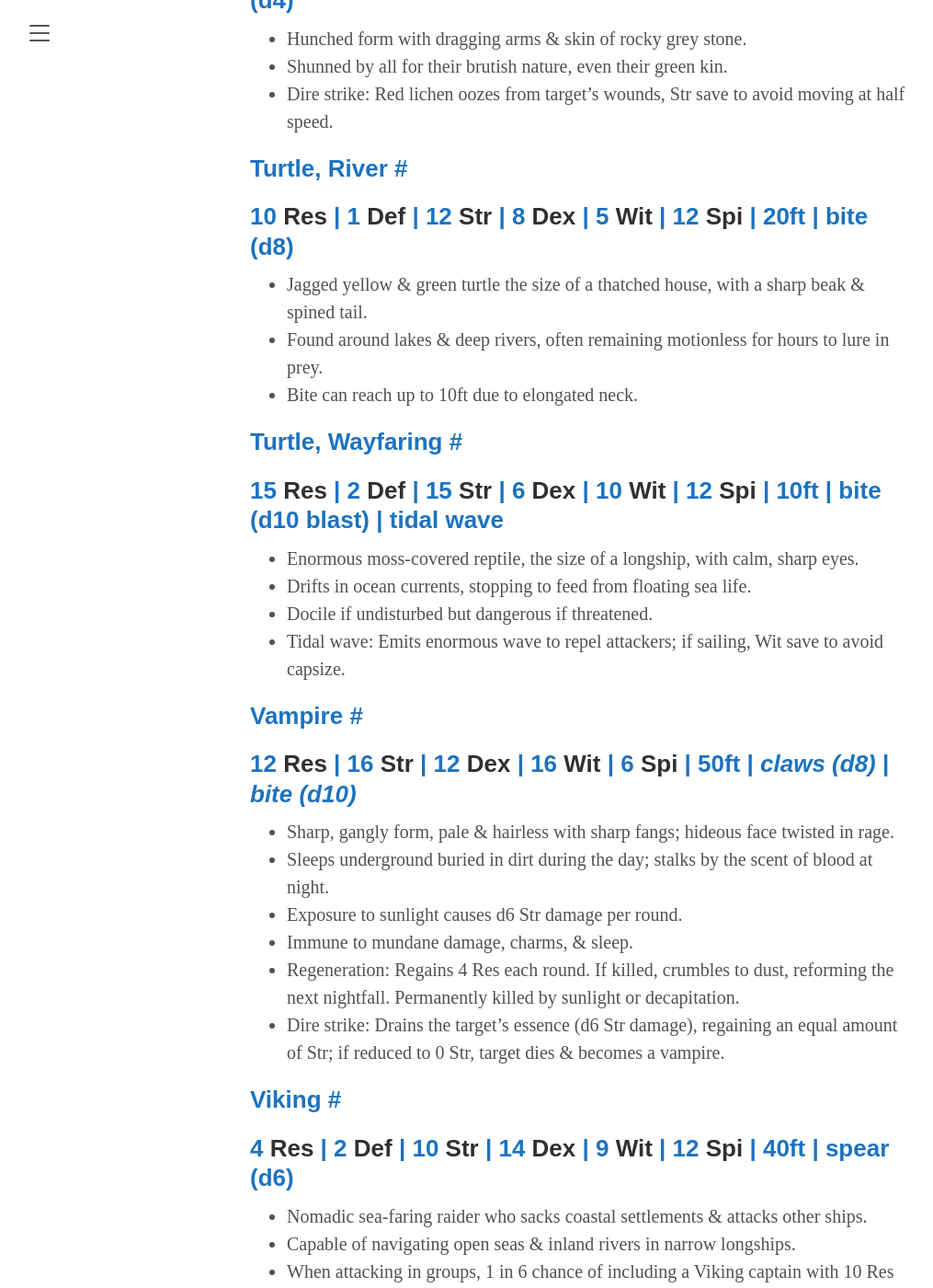
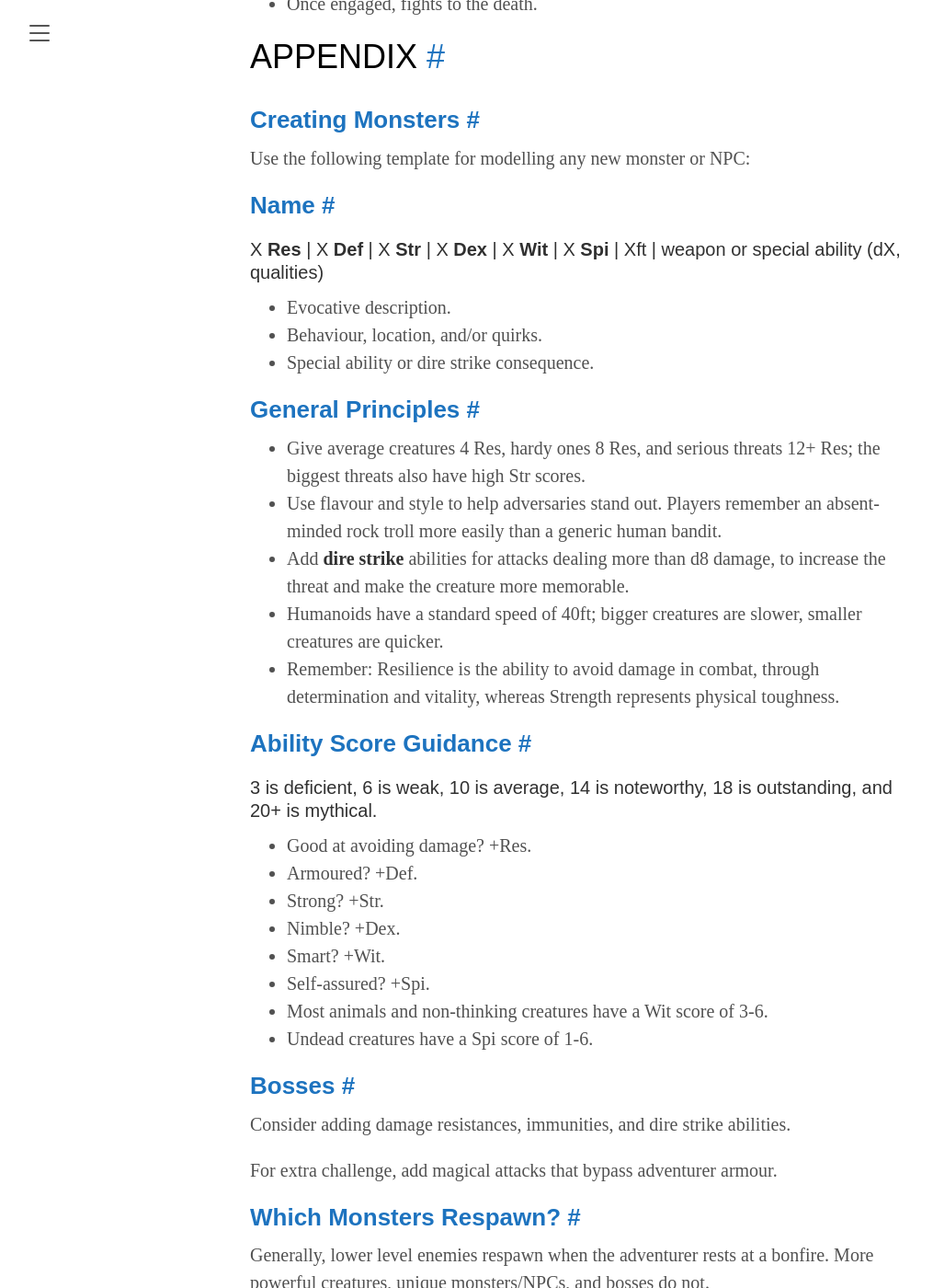
Before and after one commit to byodinsbeardrpg/byodinsbeardrpg.github.io, a Jekyll site: the page built from bestiary.md, in a window 1280 px wide and 1400 px high, scrolled down 31652 px. Shown: the whole window at 92% size, without its empty margins (8-1023 px from the left). Built offline with Jekyll 4.4.1, drawn with Linux system fonts in a browser that asks for light colours; some web fonts are replaced; some of the changed text lies outside the part shown.

Commit message:
Fixing stat font for Bestiary

```diff
--- a/bestiary.md
+++ b/bestiary.md
@@ -916,7 +916,7 @@ Use the following template for modelling any new monster or NPC:
 
 #### Name
 
-X **Res** | X **Def** | X **Str** | X **Dex** | X **Wit** | X **Spi** | Xft | weapon or special ability (dX, qualities)
+###### X **Res** | X **Def** | X **Str** | X **Dex** | X **Wit** | X **Spi** | Xft | weapon or special ability (dX, qualities)
 
 - Evocative description.
 - Behaviour, location, and/or quirks.
--- a/public/css/lanyon.css
+++ b/public/css/lanyon.css
@@ -45,11 +45,21 @@ html {
   font-weight: 400;
 }
 
-h2, h3, h4, h5, h6 {
+h2, h3, h4, h5 {
   font-family: "gandur-new", sans-serif;
   font-weight: 700;
   color: #1D73BF;
   font-size: 26px;
+}
+
+h6 {
+  font-family: "futura-pt-condensed", sans-serif;
+  font-weight: 500;
+  font-style: normal;
+  margin-bottom: .5rem;
+  line-height: 1.25;
+  color: #313131;
+  text-rendering: optimizeLegibility;
 }
 
 h2 {
--- a/public/css/poole.css
+++ b/public/css/poole.css
@@ -80,7 +80,7 @@ a:focus {
 }
 
 /* Headings */
-h1, h2, h3, h4, h5 {
+h1, h2, h3, h4, h5, h6 {
   margin-bottom: .5rem;
   font-weight: bold;
   line-height: 1.25;
@@ -88,15 +88,6 @@ h1, h2, h3, h4, h5 {
   text-rendering: optimizeLegibility;
 }
 
-h6 {
-  font-family: "futura-pt-condensed", sans-serif;
-  font-weight: 500;
-  font-style: normal;
-  margin-bottom: .5rem;
-  line-height: 1.25;
-  color: #313131;
-  text-rendering: optimizeLegibility;
-}
 h1 {
   font-size: 2rem;
 }
```
